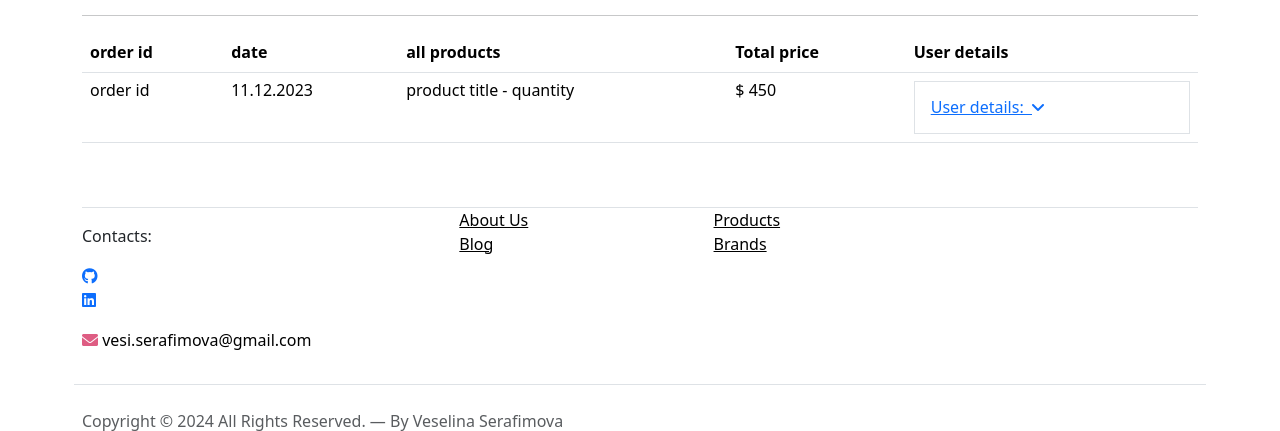
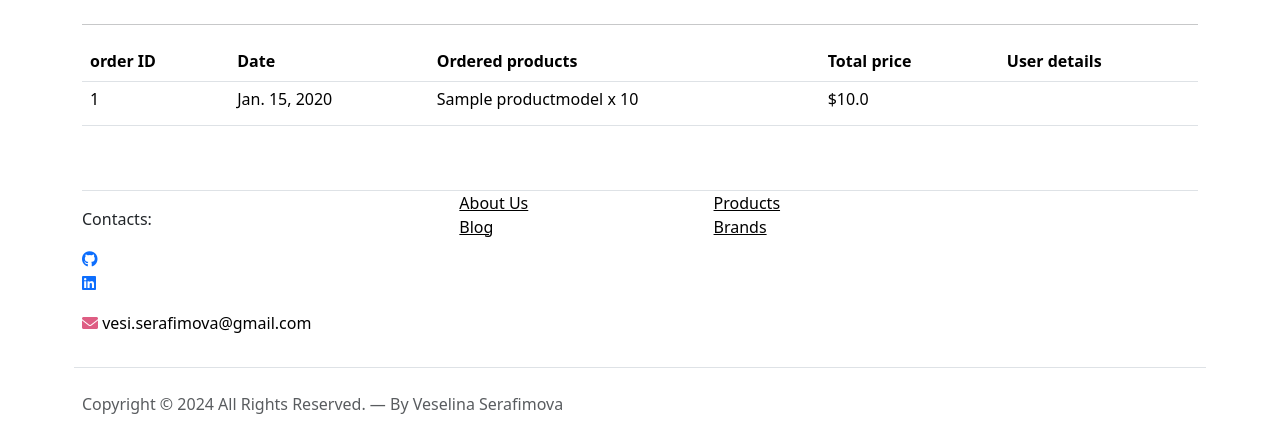
Before and after one commit to vessln/Cosmetics_store, a Django app: page /orders/orders-for-processing/ in a window 1280 px wide. Shown: the part 397-828 px from the top of the page. Run offline with Django 5.2, Linux system fonts and the light colour scheme; a user stored in the database is signed in; tables that the repository leaves empty hold one stand-in row (values such as "Sample post"); some libraries are stand-ins or nearby versions.

Commit message:
update processing order template, make filter for product-quantity

```diff
--- a/cosmetics_store/common/views.py
+++ b/cosmetics_store/common/views.py
@@ -15,7 +15,7 @@ class HomePageView(generic_views.TemplateView):
 
     def get_context_data(self, **kwargs):
         context = super().get_context_data(**kwargs)
-        context["new_products"] = ProductModel.objects.order_by("-created_at")[:3]
+        context["best_sellers"] = ProductModel.objects.order_by("-sales_count")[:3]
         context["latest_articles"] = ArticleModel.objects.order_by("-published_at")[:3]
 
         return context
--- /dev/null
+++ b/cosmetics_store/orders/templatetags/format_products.py
@@ -0,0 +1,14 @@
+from django import template
+
+register = template.Library()
+
+
+@register.filter
+def join_product_quantity(order):
+    details = []
+    for ordered_product in order.products.all():
+        title = ordered_product.product.title_product
+        quantity = ordered_product.quantity
+        details.append(f"{title} x {quantity}")
+
+    return "; ".join(details)
--- a/cosmetics_store/urls.py
+++ b/cosmetics_store/urls.py
@@ -14,5 +14,8 @@ urlpatterns = [
 
 ]
 
-if settings.DEBUG:
-    urlpatterns += static(settings.MEDIA_URL, document_root=settings.MEDIA_ROOT)
+# if settings.DEBUG:
+#     urlpatterns += static(settings.MEDIA_URL, document_root=settings.MEDIA_ROOT)
+
+urlpatterns += static(settings.MEDIA_URL, document_root=settings.MEDIA_ROOT)
+# urlpatterns += static(settings.STATIC_URL, document_root=settings.STATIC_ROOT)
--- a/templates/base.html
+++ b/templates/base.html
@@ -42,21 +42,39 @@
                 <ul class="custom-navbar-nav navbar-nav ms-auto mb-2 mb-md-0">
                     <li class="nav-item"><a class="nav-link" href="{% url 'home page' %}">Home</a></li>
                     <li><a class="nav-link" href="{% url 'about' %}">About</a></li>
-                    <li><a class="nav-link" href="{% url 'list products' %}">Products</a></li>
-                    <li><a class="nav-link" href="{% url 'list brands' %}">Brands</a></li>
+{#                    <li><a class="nav-link" href="{% url 'list products' %}">Products</a></li>#}
+{#                    <li><a class="nav-link" href="{% url 'list brands' %}">Brands</a></li>#}
+
+                    <li><div class="nav-item dropdown">
+                        <a href="" class="nav-link" data-bs-toggle="dropdown">Shop</a>
+                        <div class="dropdown-menu shop">
+                            <a href="{% url 'list products' %}" class="dropdown-item shop">Products</a>
+                            <a href="{% url 'list brands' %}" class="dropdown-item shop">Brands</a>
+                        </div>
+                    </div>
+                    </li>
+
                     <li><a class="nav-link" href="{% url 'list articles' %}">Blog</a></li>
                 </ul>
 
-                {% if user.is_authenticated and not user.is_staff %}
-                <ul class="custom-navbar-cta navbar-nav mb-2 mb-md-0 ms-5">
-                    <li><a style="color: white" class="nav-link" href="{% url 'my cart' %}">
-                        <i class="fas fa-shopping-cart"></i> {{ request.user|count_products }} </a>
-                    </li>
-                </ul>
+                {% if user.is_authenticated or user.is_superuser %}
+                        <ul class="custom-navbar-cta navbar-nav mb-2 mb-md-0 ms-5">
+                            <li><a style="color: white" class="nav-link" href="{% url 'my cart' %}">
+                                <i class="fas fa-shopping-cart"></i> {{ request.user|count_products }}</a>
+                            </li>
+                        </ul>
+                    {% if user.is_staff or user.is_superuser %}
+                        <ul class="custom-navbar-cta navbar-nav mb-2 mb-md-0 ms-5">
+                            <li><a style="color: white" class="nav-link" href="{% url 'processing orders' %}">
+                                <i class="fas fa-list-check"></i></a>
+                            </li>
+                        </ul>
+                    {% endif %}
                 {% endif %}
 
-                <div class="dropdown">
-                    <button class="btn btn-primary dropdown-toggle" type="button" id="dropdownMenuButton" data-bs-toggle="dropdown" aria-expanded="false">
+
+                <div class="dropdown navbar-nav mb-2 mb-md-0 ms-1">
+                    <button class="btn btn-primary btn-sm dropdown-toggle" type="button" id="dropdownMenuButton" data-bs-toggle="dropdown" aria-expanded="false">
                         <a class="nav-link" href="#collapsecheque"><img src="{% static 'images/user.svg' %}" alt="user"></a>
                     </button>
                     <ul class="dropdown-menu user" aria-labelledby="dropdownMenuButton">
--- a/templates/common/home_page.html
+++ b/templates/common/home_page.html
@@ -44,14 +44,14 @@
             <div class="row">
 
                 <div class="col-md-12 col-lg-3 mb-5 mb-lg-0">
-                    <h2 class="mb-4 section-title">Newest products</h2>
+                    <h2 class="mb-4 section-title">Best sellers:</h2>
                     <p class="mb-4">
                         Discover newest cosmetics product to enhance your beauty routine from hottest brands at Best Beauty.
                     </p>
                     <p><a href="{% url 'list products' %}" class="btn">Explore</a></p>
                 </div>
 
-                {% for product in new_products %}
+                {% for product in best_sellers %}
                 <div class="col-12 col-md-4 col-lg-3 mb-5 mb-md-0">
                     <a class="product-item" href="{% url 'details product' slug=product.slug %}">
                         <img src="{{ product.image_product.url }}" alt="product" class="img-fluid product-thumbnail">
--- a/templates/orders/order_processing.html
+++ b/templates/orders/order_processing.html
@@ -1,4 +1,6 @@
 {% extends 'base.html' %}
+
+{% load format_products %}
 
 {% load static %}
 
@@ -10,15 +12,19 @@
             <div class="col-md-12">
 		          <div class="row mb-5">
                       <div class="col-md-12">
+
+                          {% if not all_placed_orders %}
+                              <h2 class="h3 mb-4 text-black">There is no placed orders.</h2>
+                          {% else %}
                               <h2 class="h3 mb-4 text-black">Placed orders:</h2>
                               <hr>
                               <div class="site-blocks-table">
                               <table class="table">
                                   <thead>
                                   <tr>
-                                    <th class="product-name">order id</th>
-                                    <th class="product-name">date</th>
-                                    <th class="product-name">all products</th>
+                                      <th class="product-name">order ID</th>
+                                      <th class="product-name">Date</th>
+                                      <th class="product-name">Ordered products</th>
                                       <th class="product-total">Total price</th>
                                       <th class="product-name">User details</th>
                                   </tr>
@@ -27,27 +33,30 @@
 
                                   {% for order in all_placed_orders %}
                                       <tr>
-                                        <td><h6> order id </h6></td>
-                                        <td><h6> 11.12.2023</h6></td>
-                                        <td><h6> product title - quantity </h6></td>
-                                        <td><h6>$ 450</h6></td>
+                                        <td><h6>{{ order.order_id}}</h6></td>
+                                        <td><h6>{{ order.completion_order_date }}</h6></td>
+                                        <td><h6>{{ order|join_product_quantity }}</h6>
+                                        </td>
+                                        <td><h6>${{ order.total_sum }}</h6></td>
                                         <td>
-                                            <div class="border p-3">
-                                              <h3 class="h6 mb-0">
-                                                  <a class="d-block" data-bs-toggle="collapse" href="#collapsecheque" role="button"
-                                                     aria-expanded="false" aria-controls="collapsecheque">User details:&nbsp;
-                                                      <i class="fa-solid fa-angle-down"></i></a>
-                                              </h3>
-                                              <div class="collapse" id="collapsecheque">
-                                                <div class="py-2"><p class="mb-0">user names, adress, notes</p></div>
-                                              </div>
-                                            </div>
+{#                                            <div class="border p-3">#}
+{#                                              <h3 class="h6 mb-0">#}
+{#                                                  <a class="d-block" data-bs-toggle="collapse" href="#collapsecheque" role="button"#}
+{#                                                     aria-expanded="false" aria-controls="collapsecheque">User details:&nbsp;#}
+{#                                                      <i class="fa-solid fa-angle-down"></i></a>#}
+{#                                              </h3>#}
+{#                                              <div class="collapse" id="collapsecheque">#}
+{#                                                <div class="py-2"><p class="mb-0">user names, adress, notes</p></div>#}
+{#                                              </div>#}
+{#                                            </div>#}
                                         </td>
+                                      </tr>
+                                   {% endfor %}
 
-                                    </tr>
                                   </tbody>
-                                {% endfor %}
                               </table>
+
+                          {% endif %}
                         </div>
                     </div>
 
```
Also changed, not shown: cosmetics_store/settings.py (+25 -8 lines), templates/services.html (added), 2 other files. Lines whose indentation alone changed are shown as unchanged.
